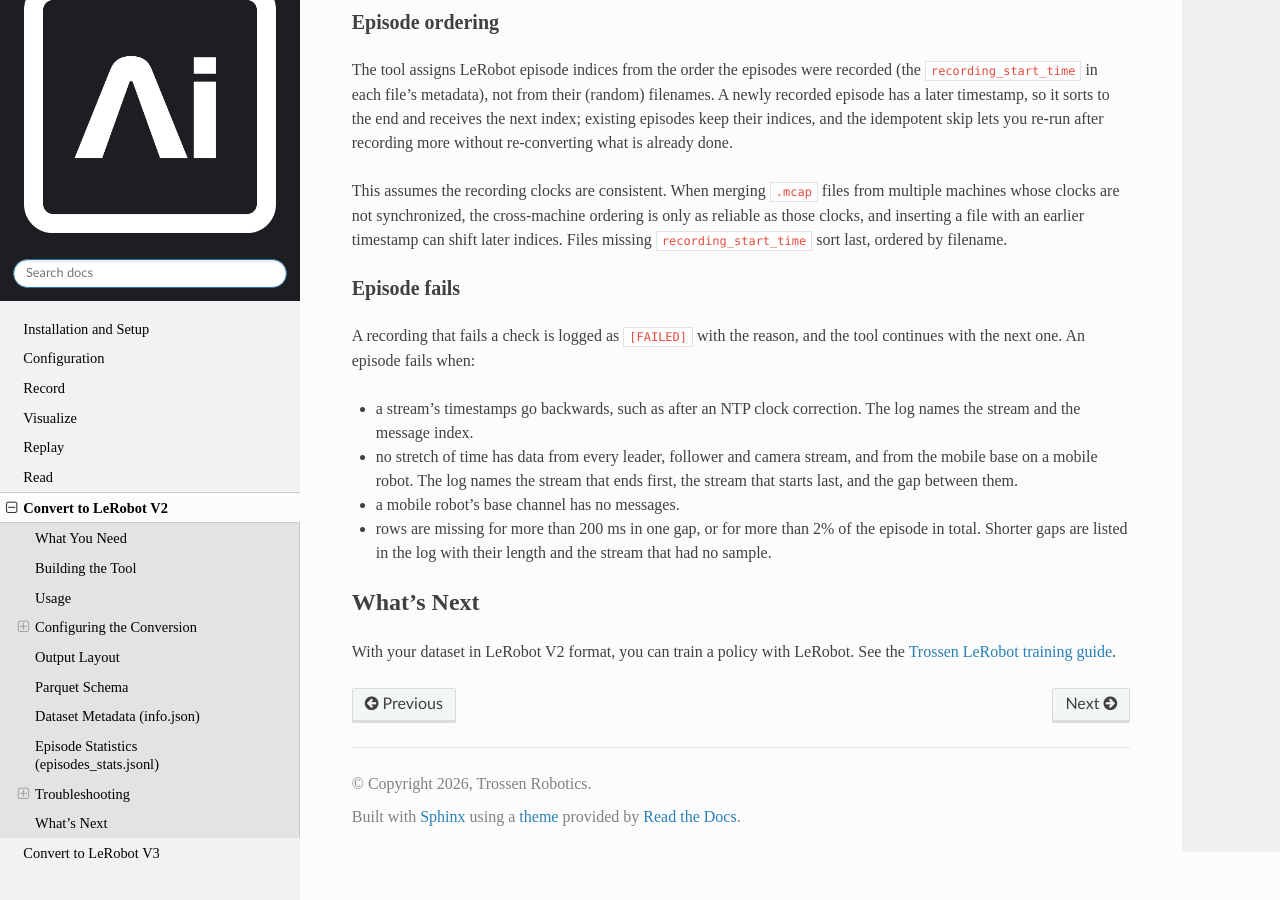
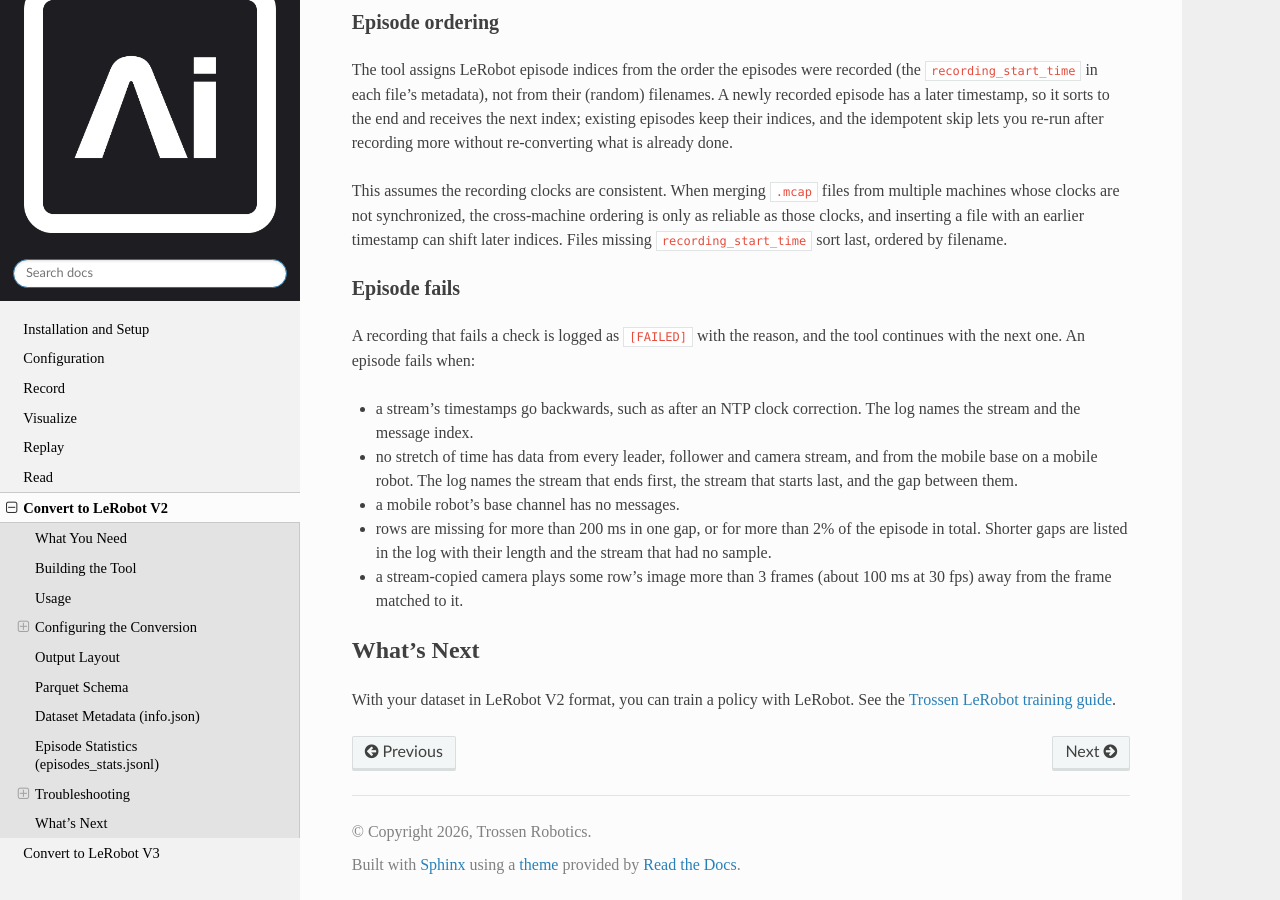
Before and after one commit to TrossenRobotics/trossen_sdk, a Sphinx documentation site: the page built from docs/convert.rst, in a window 1280 px wide and 900 px high, scrolled down 4851 px. Built offline with Sphinx 7.4.7 and the Read the Docs theme 3.1.0, drawn with Linux system fonts in a browser that asks for light colours; some web fonts are replaced.

Commit message:
docs: document the video drift limit
[skip ci]

```diff
--- a/docs/convert.rst
+++ b/docs/convert.rst
@@ -306,6 +306,7 @@ An episode fails when:
 - a mobile robot's base channel has no messages.
 - rows are missing for more than 200 ms in one gap, or for more than 2% of the episode in total.
   Shorter gaps are listed in the log with their length and the stream that had no sample.
+- a stream-copied camera plays some row's image more than 3 frames (about 100 ms at 30 fps) away from the frame matched to it.
 
 What's Next
 ===========
```
Also changed, not shown: scripts/trossen_mcap_to_lerobot_v2/README.md, scripts/trossen_mcap_to_lerobot_v3/README.md.
